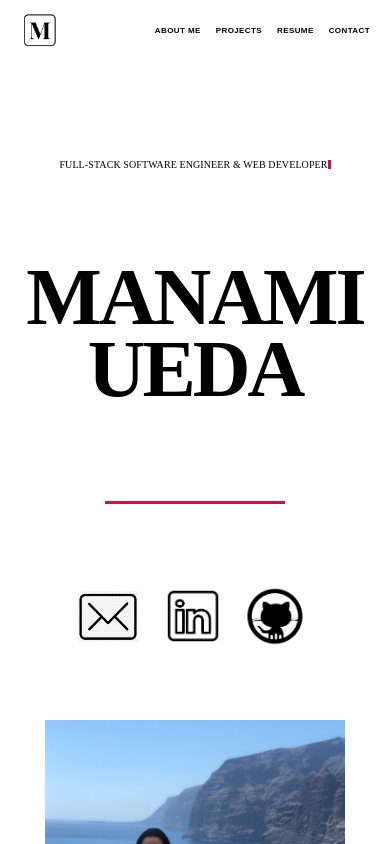
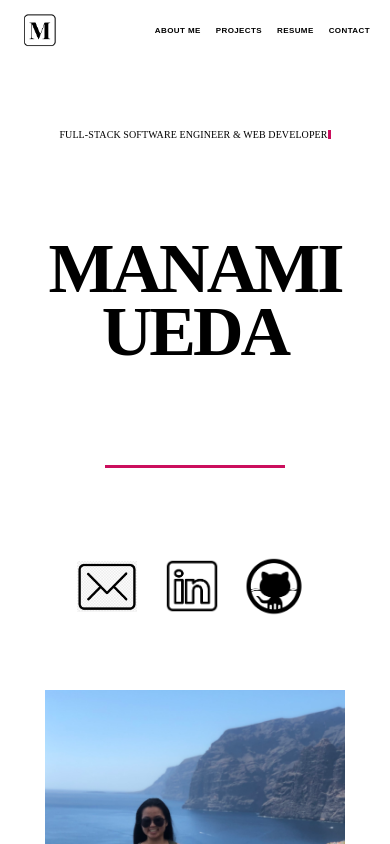
Before and after one commit to manamiueda1/manami-ueda, a React (Create React App) app: page / in a window 390 px wide. Shown: the top 844 px of the page. Built offline with nearby package versions, Linux system fonts and the light colour scheme.

Commit message:
done for today

```diff
--- a/src/App.css
+++ b/src/App.css
@@ -324,7 +324,7 @@ span {
     align-self: center;
     text-align: center;
     margin-top: 0px;
-    font-size: 80px;
+    font-size: 70px;
   }
   .Bar-intro,
   .Social {
@@ -347,7 +347,7 @@ span {
   }
   .imageMac,
   .carImage {
-    width: 350px;
+    width: 310px;
   }
   .feedback-input {
     width: 300px;
@@ -356,7 +356,7 @@ span {
 
 @media only screen and (max-width: 580px) {
   #Intro {
-    padding-top: 150px;
+    padding-top: 120px;
   }
   .Three-headings {
     font-size: 10px;
```
Also changed, not shown: 8 other files (tests, documents, lock files or other folders).
